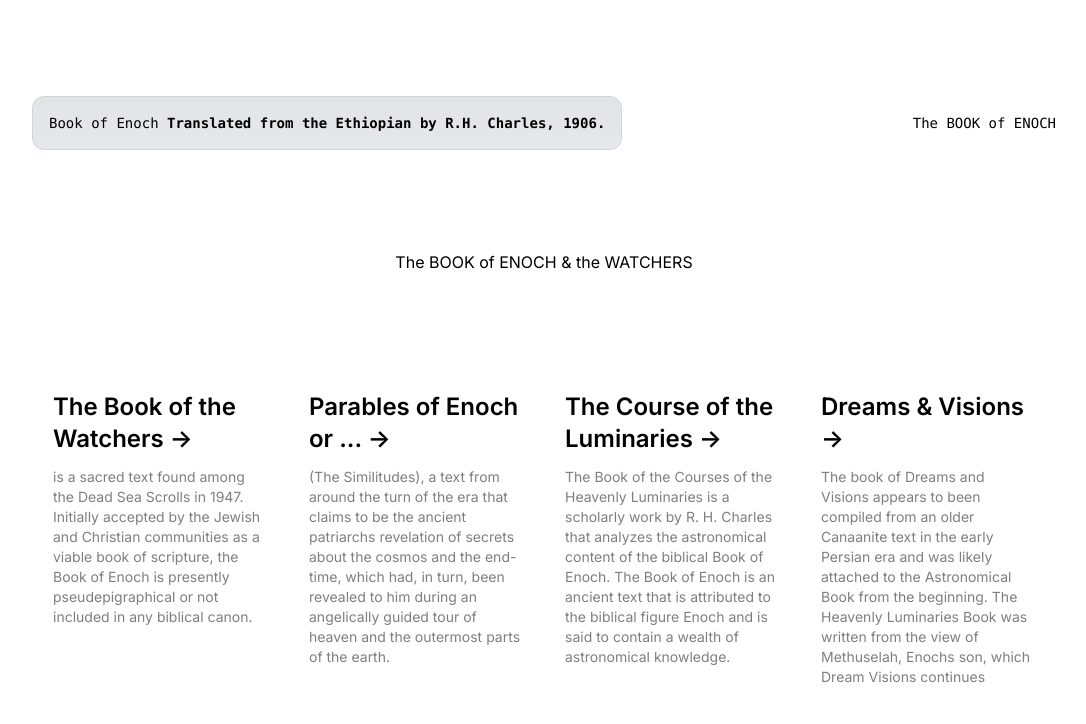
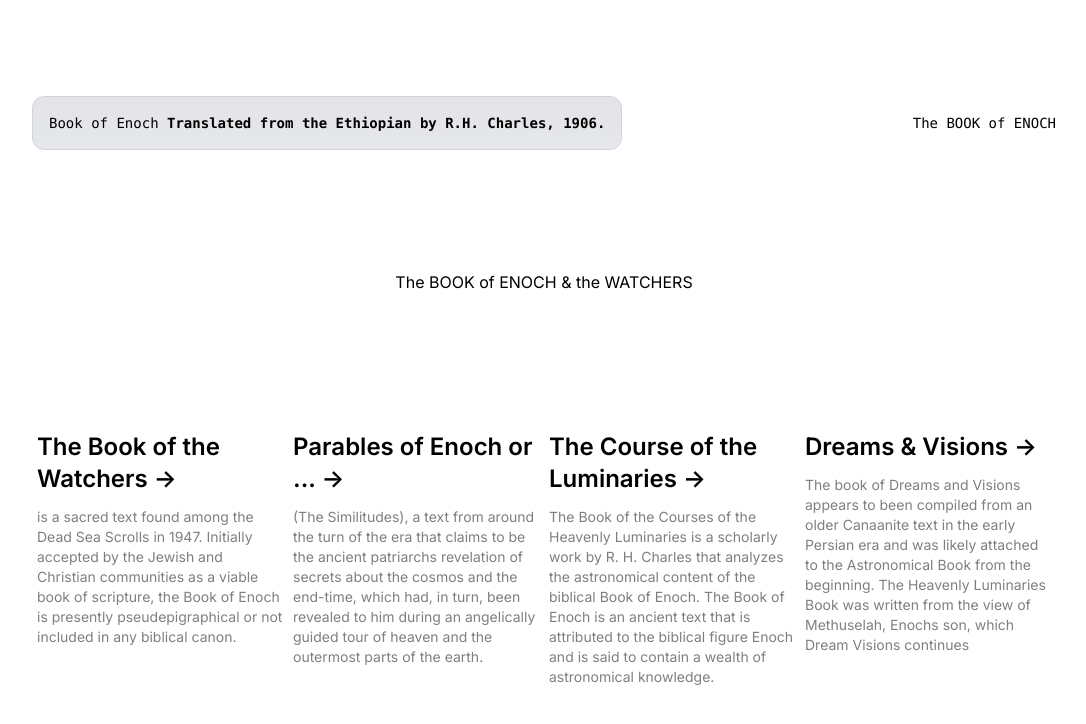
Before and after one commit to jnutt367/the_book_of_enoch, a Next.js app: page / in a window 1280 px wide. Shown: the top 724 px of the page, without its empty margins (96-1182 px from the left). Built offline with nearby package versions, Linux system fonts and the light colour scheme.

Commit message:
commit for white bg

```diff
--- a/src/app/page.tsx
+++ b/src/app/page.tsx
@@ -2,7 +2,7 @@ import Image from "next/image";
 
 export default function Home() {
   return (
-    <main className="flex min-h-screen flex-col items-center justify-between p-24">
+    <main className="flex min-h-screen flex-col items-center justify-between p-24 pl-2 pr-2">
       <div className="z-10 w-full max-w-5xl items-center justify-between font-mono text-sm lg:flex">
         <p className="fixed pl-2 left-0 top-1 right-1 flex w-full justify-center border-b border-gray-300 bg-gradient-to-b from-zinc-200 pb-6 pt-8 backdrop-blur-2xl dark:border-neutral-800 dark:bg-zinc-800/30 dark:from-inherit lg:static lg:w-auto  lg:rounded-xl lg:border lg:bg-gray-200 lg:p-4 lg:dark:bg-zinc-800/30">
         Book of Enoch&nbsp;
@@ -20,7 +20,7 @@ export default function Home() {
       <div className="mb-32 grid text-center lg:mb-0 lg:w-full lg:max-w-5xl lg:grid-cols-4 lg:text-left">
         <a
           href="https://www.ancienttexts.org/library/ethiopian/enoch/1watchers/watchers.htm"
-          className="group rounded-lg border border-transparent px-5 py-4 transition-colors hover:border-gray-300 hover:bg-gray-100 hover:dark:border-neutral-700 hover:dark:bg-neutral-800/30"
+          className="group rounded-lg border border-transparent px-1 py-4 transition-colors hover:border-gray-300 hover:bg-gray-100 hover:dark:border-neutral-700 hover:dark:bg-neutral-800/30"
           target="_blank"
           rel="noopener noreferrer"
         >
@@ -38,7 +38,7 @@ export default function Home() {
 
         <a
           href="https://www.ancienttexts.org/library/ethiopian/enoch/2parables/parables.htm"
-          className="group rounded-lg border border-transparent px-5 py-4 transition-colors hover:border-gray-300 hover:bg-gray-100 hover:dark:border-neutral-700 hover:dark:bg-neutral-800/30"
+          className="group rounded-lg border border-transparent px-1 py-4 transition-colors hover:border-gray-300 hover:bg-gray-100 hover:dark:border-neutral-700 hover:dark:bg-neutral-800/30"
           target="_blank"
           rel="noopener noreferrer"
         >
@@ -55,7 +55,7 @@ export default function Home() {
 
         <a
           href="https://www.ancienttexts.org/library/ethiopian/enoch/3astron/astro.htm"
-        className="group rounded-lg border border-transparent px-5 py-4 transition-colors hover:border-gray-300 hover:bg-gray-100 hover:dark:border-neutral-700 hover:dark:bg-neutral-800/30"
+        className="group rounded-lg border border-transparent px-1 py-4 transition-colors hover:border-gray-300 hover:bg-gray-100 hover:dark:border-neutral-700 hover:dark:bg-neutral-800/30"
           target="_blank"
           rel="noopener noreferrer"
         >
@@ -73,7 +73,7 @@ export default function Home() {
 
         <a
           href="https://www.ancienttexts.org/library/ethiopian/enoch/4dreams/dreams.htm"
-          className="group rounded-lg border border-transparent px-5 py-4 transition-colors hover:border-gray-300 hover:bg-gray-100 hover:dark:border-neutral-700 hover:dark:bg-neutral-800/30"
+          className="group rounded-lg border border-transparent px-1 py-4 transition-colors hover:border-gray-300 hover:bg-gray-100 hover:dark:border-neutral-700 hover:dark:bg-neutral-800/30"
           target="_blank"
           rel="noopener noreferrer"
         >
```
